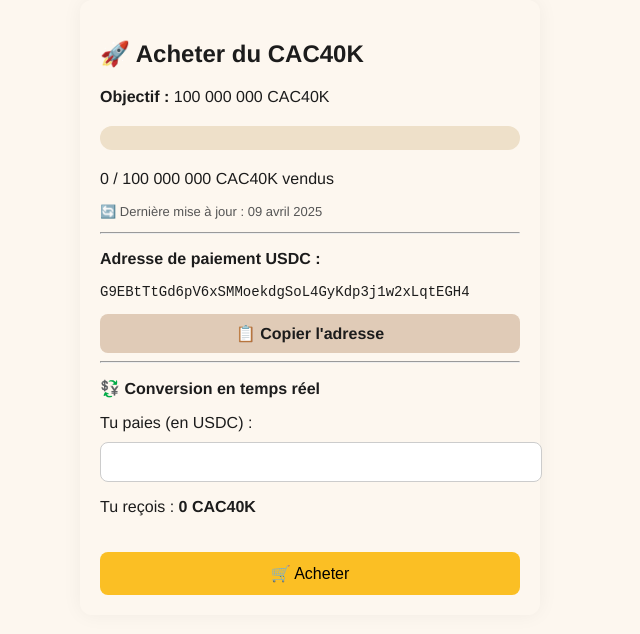
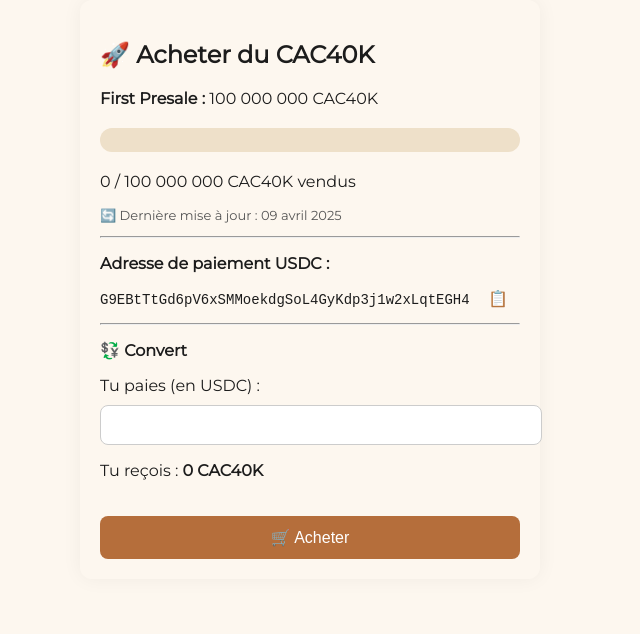
Before and after one commit to t2t33/cac40k-presale-widget, a plain HTML site: page index.html in a window 1280 px wide. Shown: the whole page, without its empty margins (330-970 px from the left). Drawn offline with Linux system fonts and the light colour scheme.

Commit message:
Update index.html

```diff
--- a/index.html
+++ b/index.html
@@ -4,9 +4,10 @@
   <meta charset="UTF-8">
   <meta name="viewport" content="width=device-width, initial-scale=1.0">
   <title>Presale CAC40K</title>
+  <link href="https://fonts.googleapis.com/css2?family=Montserrat&display=swap" rel="stylesheet">
   <style>
     body {
-      font-family: 'Helvetica Neue', sans-serif;
+      font-family: 'Montserrat', sans-serif;
       background-color: #fdf7ef;
       color: #1c1c1c;
       padding: 20px;
@@ -22,7 +23,7 @@
       margin: 20px 0;
     }
     .progress-bar {
-      background: linear-gradient(90deg, #fbbf24, #f97316);
+      background: linear-gradient(90deg, #dc9b50, #bb7e30);
       height: 24px;
       width: 0%;
       transition: width 0.3s ease;
@@ -35,17 +36,11 @@
       border-radius: 8px;
       border: 1px solid #ccc;
     }
-    .copier {
-      margin-top: 10px;
-      background: #e0cbb7;
-      padding: 10px;
-      border-radius: 8px;
+    .copier-icon {
+      display: inline-block;
+      margin-left: 10px;
       cursor: pointer;
-      text-align: center;
-      font-weight: bold;
-    }
-    .copier:hover {
-      background: #d8bfa5;
+      font-size: 16px;
     }
     .popup {
       display: none;
@@ -75,23 +70,23 @@
     }
     .acheter-btn {
       margin-top: 20px;
-      background: #fbbf24;
+      background: #b56e3b;
       border: none;
       padding: 12px;
       font-size: 16px;
       border-radius: 8px;
       width: 100%;
       cursor: pointer;
+      color: white;
     }
     .acheter-btn:hover {
-      background: #f97316;
-      color: white;
+      background: #995c2f;
     }
   </style>
 </head>
 <body>
   <h2>🚀 Acheter du CAC40K</h2>
-  <p><strong>Objectif :</strong> 100 000 000 CAC40K</p>
+  <p><strong>First Presale :</strong> 100 000 000 CAC40K</p>
   <div class="progress-container">
     <div class="progress-bar" id="bar"></div>
   </div>
@@ -100,11 +95,13 @@
 
   <hr>
   <p><strong>Adresse de paiement USDC :</strong></p>
-  <p style="font-family:monospace;font-size:14px" id="wallet">G9EBtTtGd6pV6xSMMoekdgSoL4GyKdp3j1w2xLqtEGH4</p>
-  <div class="copier" onclick="copier()">📋 Copier l'adresse</div>
+  <p style="font-family:monospace;font-size:14px" id="wallet">
+    G9EBtTtGd6pV6xSMMoekdgSoL4GyKdp3j1w2xLqtEGH4
+    <span class="copier-icon" onclick="copier()">📋</span>
+  </p>
 
   <hr>
-  <p><strong>💱 Conversion en temps réel</strong></p>
+  <p><strong>💱 Convert</strong></p>
   <label>Tu paies (en USDC) :</label>
   <input type="number" min="0" step="0.01" id="usdc" oninput="convertir()">
   <p>Tu reçois : <strong><span id="tokens">0</span> CAC40K</strong></p>
@@ -136,7 +133,7 @@
     }
 
     function copier() {
-      const text = document.getElementById('wallet').textContent;
+      const text = document.getElementById('wallet').textContent.trim();
       navigator.clipboard.writeText(text).then(() => alert("Adresse copiée !"));
     }
 
```
